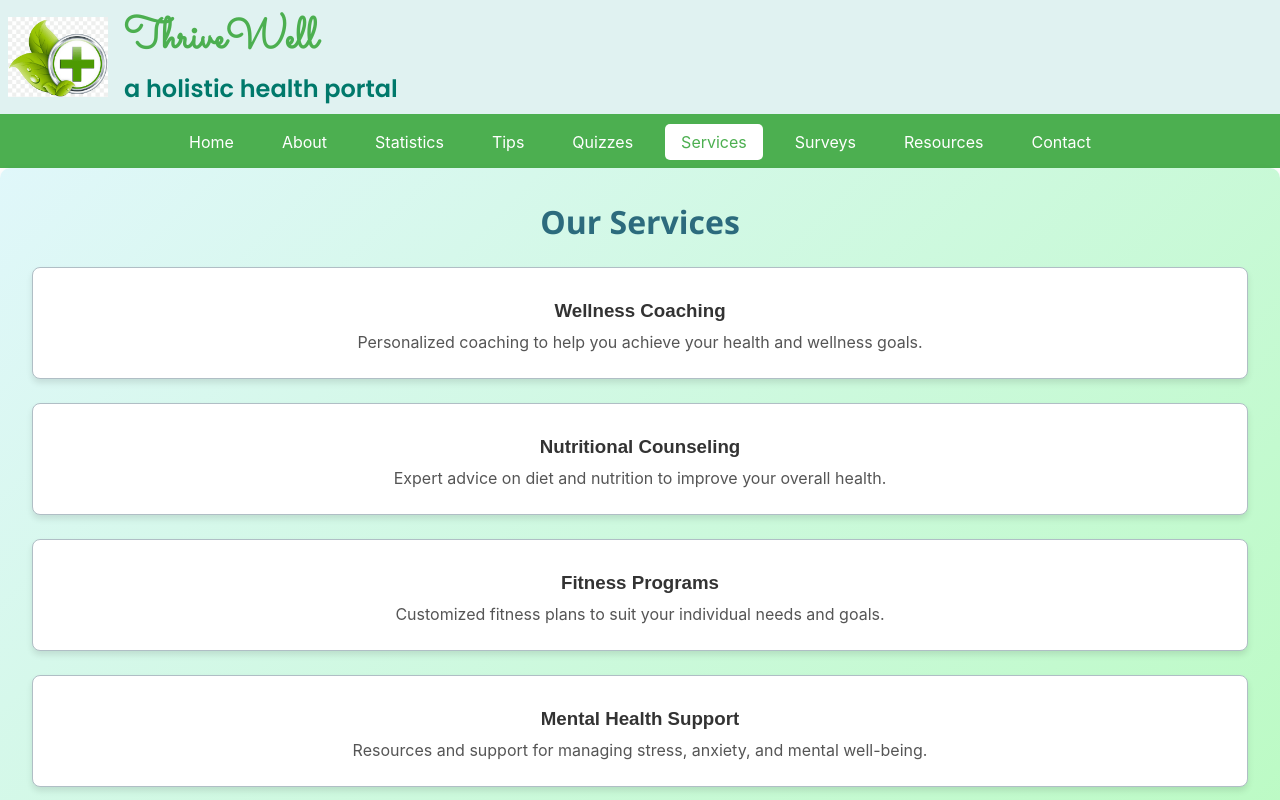
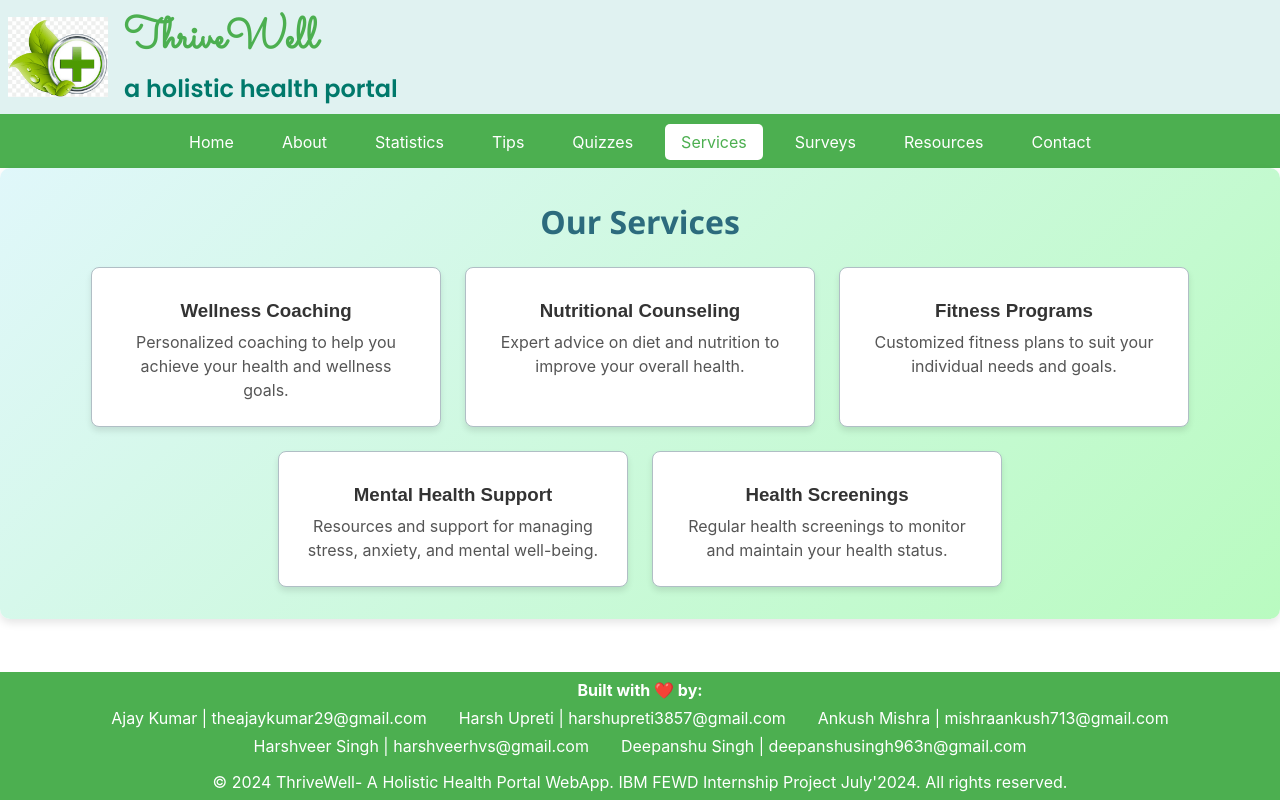
Before and after one commit to ajju-devs/ThriveWell, a React (Create React App) app: page /services in a window 1280 px wide. Shown: the top 800 px of the page. Built offline with nearby package versions, Linux system fonts and the light colour scheme.

Commit message:
Update Services.css

```diff
--- a/src/components/Services.css
+++ b/src/components/Services.css
@@ -17,19 +17,25 @@
   list-style-type: none;
   padding: 0;
   margin: 0;
+  display: flex;
+  flex-wrap: wrap;
+  justify-content: center;
+  gap: 1.5rem;
 }
 
-.services .service-item {
-  margin-bottom: 1.5rem;
+.service-item {
+  margin: 0;
   padding: 1.5rem;
   border: 1px solid #b0bec5;
   border-radius: 8px;
   background-color: #ffffff;
   box-shadow: 0 4px 6px rgba(0, 0, 0, 0.1);
   transition: transform 0.3s, box-shadow 0.3s;
+  width: 100%;
+  max-width: 300px;
 }
 
-.services .service-item:hover {
+.service-item:hover {
   transform: translateY(-5px);
   box-shadow: 0 6px 12px rgba(0, 0, 0, 0.15);
 }
@@ -46,3 +52,10 @@
   line-height: 1.5;
   font-size: 1rem;
 }
+
+@media (max-width: 768px) {
+  .service-item {
+    width: 100%;
+    max-width: none;
+  }
+}
```
